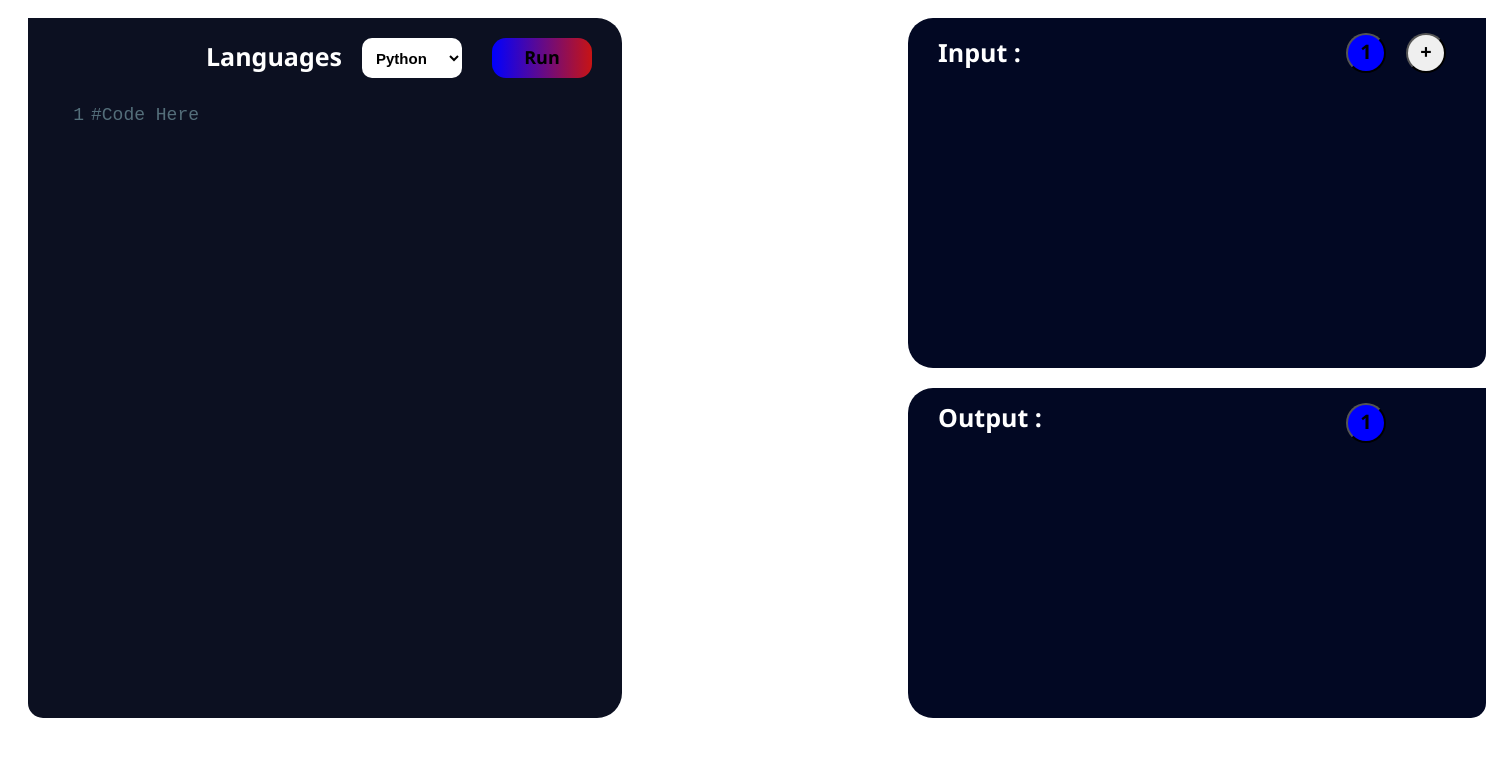
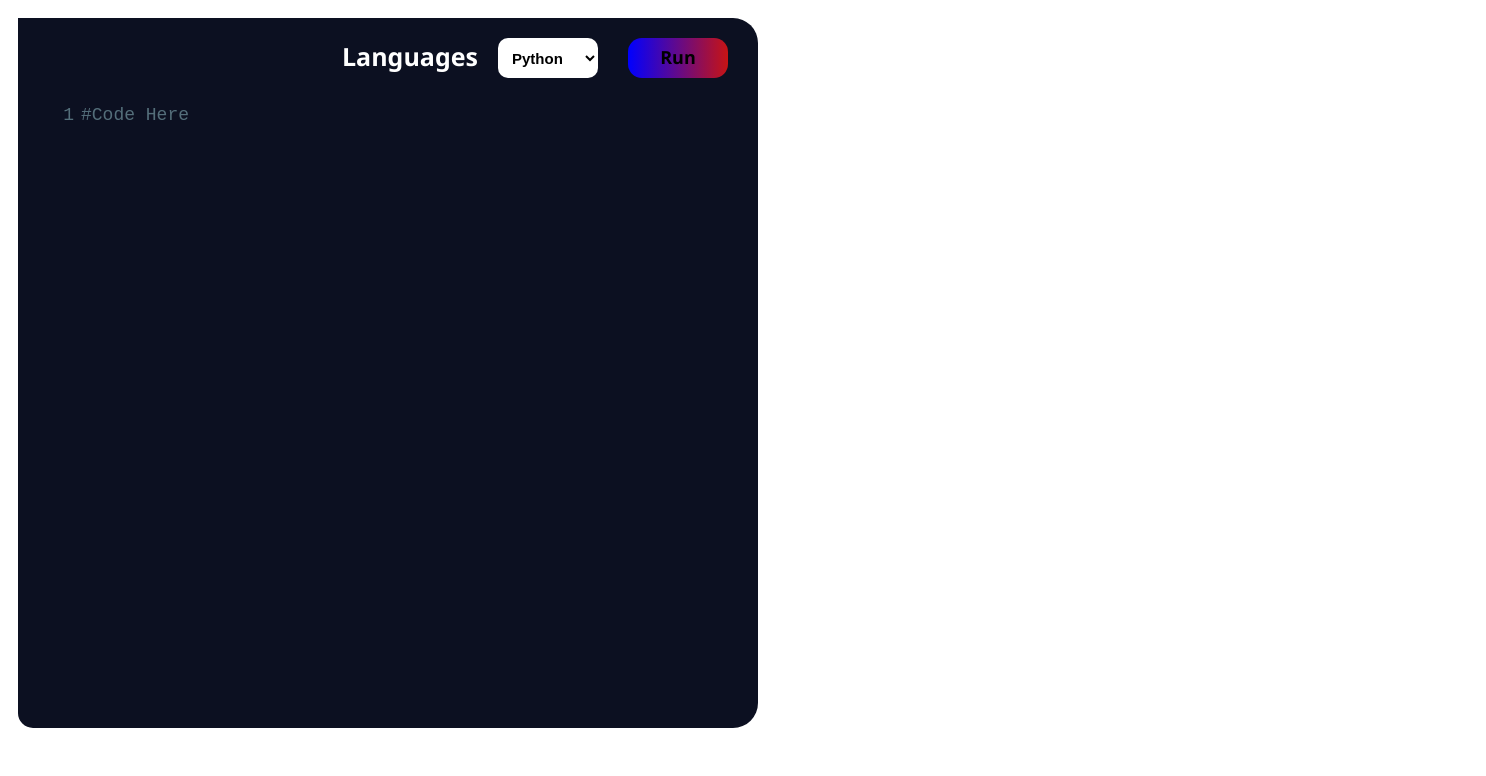
Before and after one commit to R-S-A-N-J-A-Y/TimeTrackerIDE-frontEnd, a React (Create React App) app in the folder client/: page / in a window 1280 px wide. Shown: the top 776 px of the page, 1486 px wide, since content can reach past the window. Built offline with nearby package versions, Linux system fonts and the light colour scheme.

Commit message:
Feature: Changing the CSS to Upgrading Idea

```diff
--- a/client/src/CSS File/Editor.css
+++ b/client/src/CSS File/Editor.css
@@ -1,18 +1,48 @@
 #Editor-div{
-   height: 710px;
-   position: relative;
-   padding: 10px;
+	display: flex;
+	flex-direction: column;
+	padding: 10px;
+
+	row-gap: 50px;
+	justify-content: space-between;
+}
+
+#CodeEditor-div, #Input-Field-Div, #Output-Field-Div{
+	flex: 0 0 auto;
+	width: 680px;
+	position: relative;
+
+	padding: 30px;
+	border-radius: 0px 25px 25px 15px;
+	background-color: rgb(2, 8, 35);
+}
+
+#Input-Field-Div, #Output-Field-Div{
+	height: 400px;
+}
+
+#Input-Field, #Output-Field{
+	position: absolute;
+	top: 50px;
+	left: 20px;
+
+	width: 600px;
+	height: 335px;
+
+	background-color: transparent;
+	border-radius: 25px;
+	border: none;
+	outline: none;
+	resize: none;
+
+	font-size: 25px;
+	padding: 12px 30px 0px 30px;
+	color: white;
 }
 
 /* Items */
 #CodeEditor-div{
-	position: absolute;
-	right: 650px;
-	top: 10px;
-	left: 20px;
-	bottom: 20px;
-	background-color: rgb(12, 16, 33);
-	border-radius: 0px 25px 25px 15px;
+
 	font: 900;
 	font-size: 25px;
 	padding: 30px;
@@ -99,18 +129,6 @@ pre {
 
 /* Input Container*/
 
-#Input-Field-Div{
-	position: absolute;
-	top: 10px;
-	left: 900px;
-
-	width: 578px;
-	height: 350px;
-
-	background-color: rgb(2, 8, 35);
-	border-radius: 25px 0px 15px 25px;
-}
-
 #Input-Txt{
 	position: absolute;
 	left: 30px;
@@ -150,53 +168,7 @@ pre {
 	margin-top: 2px;
 }
 
-#Input-Field{
-	position: absolute;
-
-	width: 518px;
-	height: 268px;
-
-	background-color: transparent;
-	border: none;
-	border-radius: 25px 0px 15px 25px;
-	resize: none;
-
-	font-size: 25px;
-	padding: 60px 20px 20px 40px;
-	color: white;
-}
-
 /* Output Container */
-
-#Output-Field-Div{
-	position: absolute;
-	bottom: 20px;
-	left: 900px;
-
-	background-color: rgb(2, 8, 35);
-	border-radius: 25px 0px 15px 25px;
-	width: 578px;
-	height: 330px;
-}
-
-#Output-Field{
-	position: absolute;
-	top: 38px;
-	left: 20px;
-
-	width: 475px;
-	height: 242px;
-
-	background-color: transparent;
-	border-radius: 25px;
-	border: none;
-	outline: none;
-	resize: none;
-
-	font-size: 25px;
-	padding: 12px 30px 0px 30px;
-	color: white;
-}
 
 #Output-Txt{
 	position: absolute;
@@ -210,7 +182,7 @@ pre {
 
 #Output-Time-Txt{
 	position: absolute;
-	bottom: -25px;
+	bottom: 10px;
 	left: 30px;
 
 	font-weight: bold;
```
